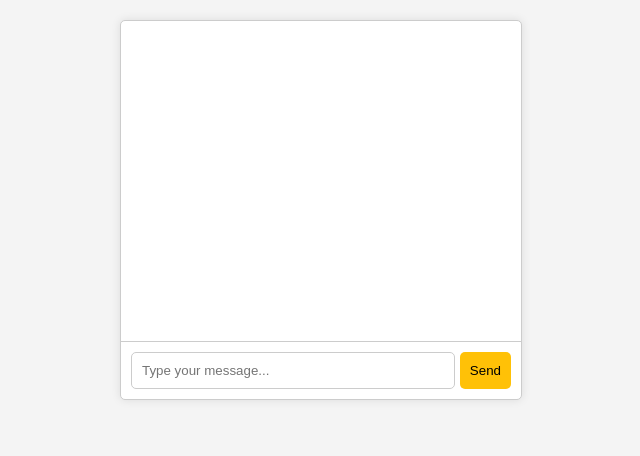
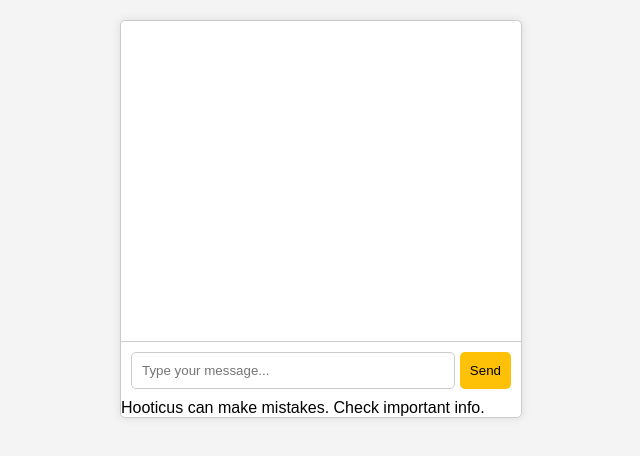
Before and after one commit to danielleahenry/honors_chatbot, a website: page index.html in a window 1280 px wide. Shown: the whole page, without its empty margins (319-959 px from the left). Drawn offline with Linux system fonts and the light colour scheme.

Commit message:
updated index.html
added disclaimer

```diff
--- a/index.html
+++ b/index.html
@@ -13,6 +13,9 @@
             <input type="text" id="message-input" placeholder="Type your message..." required>
             <button type="submit">Send</button>
         </form>
+        <div class="disclaimer">
+            Hooticus can make mistakes. Check important info.
+        </div>
     </div>
     <script src="script.js"></script>
 </body>
```
